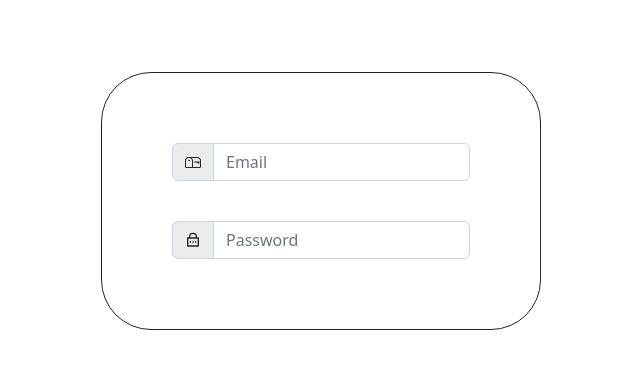
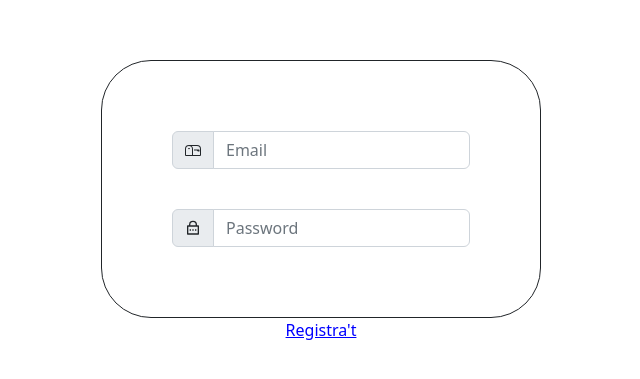
Before and after one commit to hartisca/M12Frontend, a React (Vite) app in the folder Front/: page / in a window 1280 px wide. Shown: the part 199-578 px from the top of the page, without its empty margins (319-959 px from the left). Built offline with nearby package versions, Linux system fonts and the light colour scheme.

Commit message:
Push per treballar a casa

```diff
--- a/Front/package.json
+++ b/Front/package.json
@@ -11,6 +11,7 @@
   },
   "dependencies": {
     "bootstrap": "^5.2.3",
+    "mdb-react-ui-kit": "^6.0.0",
     "react": "^18.2.0",
     "react-dom": "^18.2.0",
     "react-icons": "^4.8.0",
--- a/Front/src/App.css
+++ b/Front/src/App.css
@@ -23,3 +23,12 @@
 .login-field{
   padding: 20px;
 }
+
+.login1{
+  color: blue;
+  text-decoration: underline;
+}
+
+.login1:hover{
+  cursor: pointer;
+}
--- a/Front/src/auth/Login.jsx
+++ b/Front/src/auth/Login.jsx
@@ -1,8 +1,11 @@
-import React from 'react'
+import React, { useState } from 'react'
 import { RiLockPasswordLine } from 'react-icons/ri'
 import { BsMailbox } from 'react-icons/bs'
 
-export const Login = () => {
+export const Login = ({setRegister}) => {
+
+
+
   return (
     <>
         <div className='Login'>
@@ -15,6 +18,11 @@ export const Login = () => {
                 <input type="password" className="form-control" placeholder="Password" aria-label="password" aria-describedby="addon-wrapping" />
             </div>
         </div>
+        <a className ="login1"
+        onClick={() => {
+          setRegister(false);
+        }}
+      > Registra't</a>
     </>
   )
 }
--- a/Front/src/auth/Register.jsx
+++ b/Front/src/auth/Register.jsx
@@ -2,13 +2,17 @@ import React from 'react'
 import {BsFillPersonFill} from 'react-icons/bs'
 
 
-export const Register = () => {
+export const Register = ({setRegister}) => {
   return (
     <>
         <div class="input-group flex-nowrap">
             <span class="input-group-text" id="addon-wrapping"><BsFillPersonFill/></span>
             <input type="text" class="form-control" placeholder="Nom" aria-label="Username" aria-describedby="addon-wrapping" />
         </div>
+        <a className ="registerButton"
+        onClick={() => {
+            setRegister(true);
+        }}> Already registered? </a>
     </>
   )
 }
```
Also changed, not shown: Front/src/auth/LoginRegister.jsx (added, +17 -0 lines), 1 other file (tests, documents, lock files or other folders).
